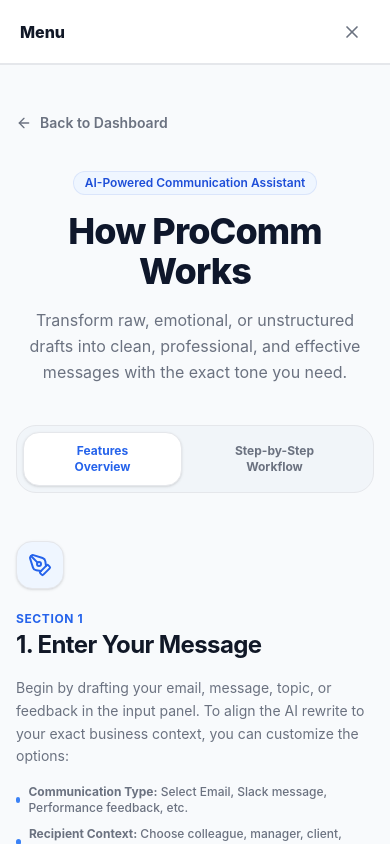
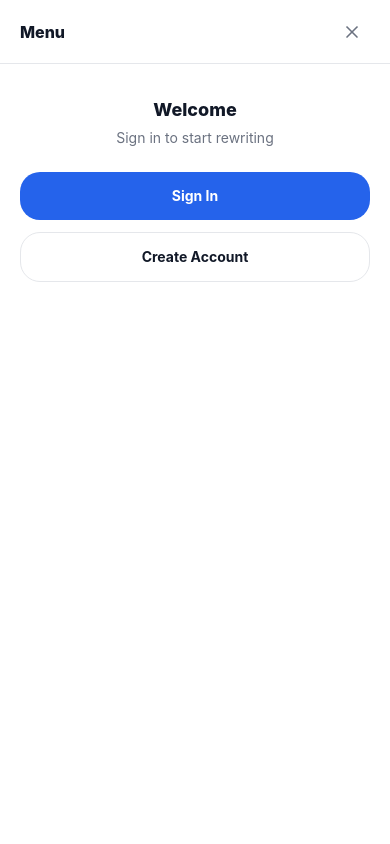
Before and after one commit to DeepParekh9190/ProComm---AI-Email-Generations, a Next.js app: page /how-it-works in a window 390 px wide. Both pictures are taken after a click on the button "Open menu". Shown: the top 844 px of the page. Built offline with nearby package versions, Linux system fonts and the light colour scheme; no server answers.

Commit message:
Fix mobile menu - use createPortal to render outside header stacking context

```diff
--- a/src/components/layout/Navbar.jsx
+++ b/src/components/layout/Navbar.jsx
@@ -1,6 +1,7 @@
 "use client";
 
-import { useEffect, useState, useRef } from "react";
+import { useEffect, useState } from "react";
+import { createPortal } from "react-dom";
 import Link from "next/link";
 import { useRouter } from "next/navigation";
 import { createClient } from "@/lib/supabase/client";
@@ -218,10 +219,8 @@
         </div>
       </div>
 
-      {/* Mobile Full-Screen Menu */}
-      {menuOpen && (
-        <div className="fixed inset-0 z-50 md:hidden bg-white dark:bg-[#0F172A]">
-          <div className="flex flex-col h-full">
+      {menuOpen && typeof window !== "undefined" && createPortal(
+        <div className="fixed inset-0 z-[100] md:hidden bg-white dark:bg-[#0F172A] flex flex-col">
           {/* Header */}
           <div className="flex items-center justify-between px-5 h-16 border-b border-border shrink-0">
             <span className="text-base font-extrabold text-text-primary">Menu</span>
@@ -238,7 +237,6 @@
           <div className="flex-1 overflow-y-auto">
             {user ? (
               <>
-                  {/* Profile Section */}
                 <div className="px-5 pt-6 pb-4 border-b border-border">
                   <div className="flex items-center gap-4">
                     <div className="h-14 w-14 flex items-center justify-center rounded-full bg-gradient-to-br from-brand-500 to-accent-600 text-lg font-extrabold text-white shadow-md select-none shrink-0">
@@ -253,7 +251,6 @@
                   </div>
                 </div>
 
-                  {/* Menu Items */}
                 <div className="px-3 py-3 space-y-0.5">
                   <Link
                     href="/how-it-works"
@@ -291,10 +288,8 @@
                   </button>
                 </div>
 
-                  {/* Spacer */}
                 <div className="flex-1" />
 
-                  {/* Sign Out at Bottom */}
                 <div className="px-3 pb-6">
                   <button
                     onClick={handleLogout}
@@ -330,8 +325,8 @@
               </>
             )}
           </div>
-          </div>
-        </div>
+        </div>,
+        document.body
       )}
     </header>
   );
```
Lines whose indentation alone changed are shown as unchanged.
